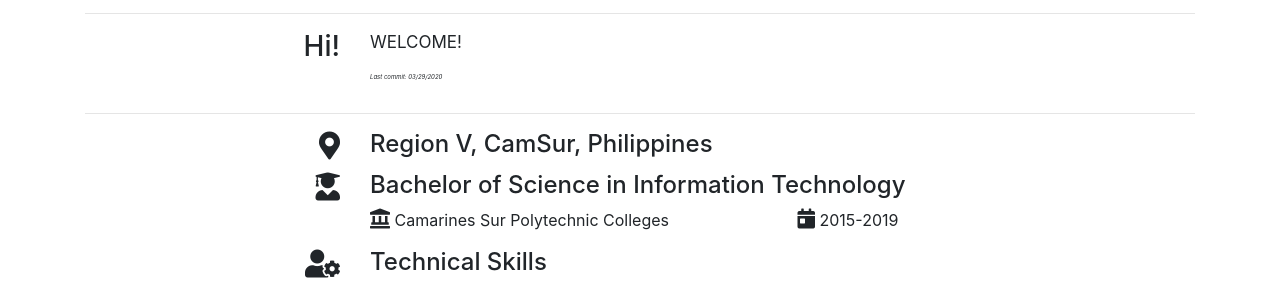
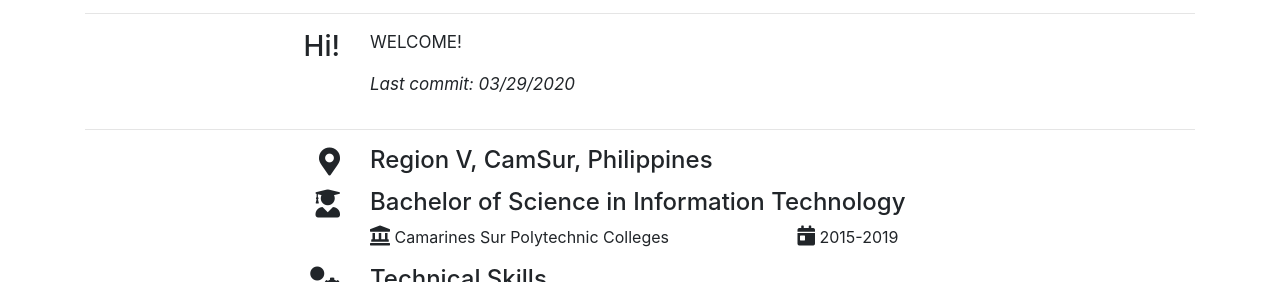
Before and after one commit to renatoivadriano/renatoivadriano.github.io, a plain HTML site: page index.html in a window 1280 px wide. Shown: the part 741-1023 px from the top of the page. Drawn offline with nearby package versions, Linux system fonts and the light colour scheme.

Commit message:
Update index.html

```diff
--- a/index.html
+++ b/index.html
@@ -53,7 +53,7 @@
 					</div>
 					<div class="col-sm-9 text-left fontsize17">
 						<p>WELCOME!</p>
-						<p class="fontsize6"><i>Last commit: 03/29/2020</i></p>
+						<p><i>Last commit: 03/29/2020</i></p>
 					</div>
 				</div>
 				<hr />
```
